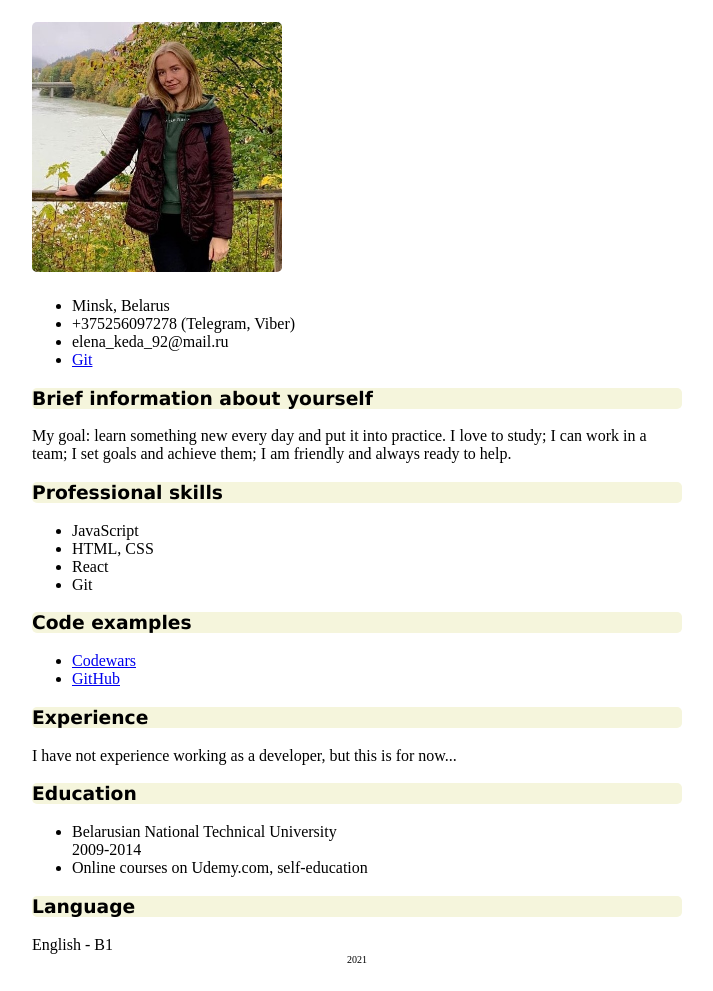
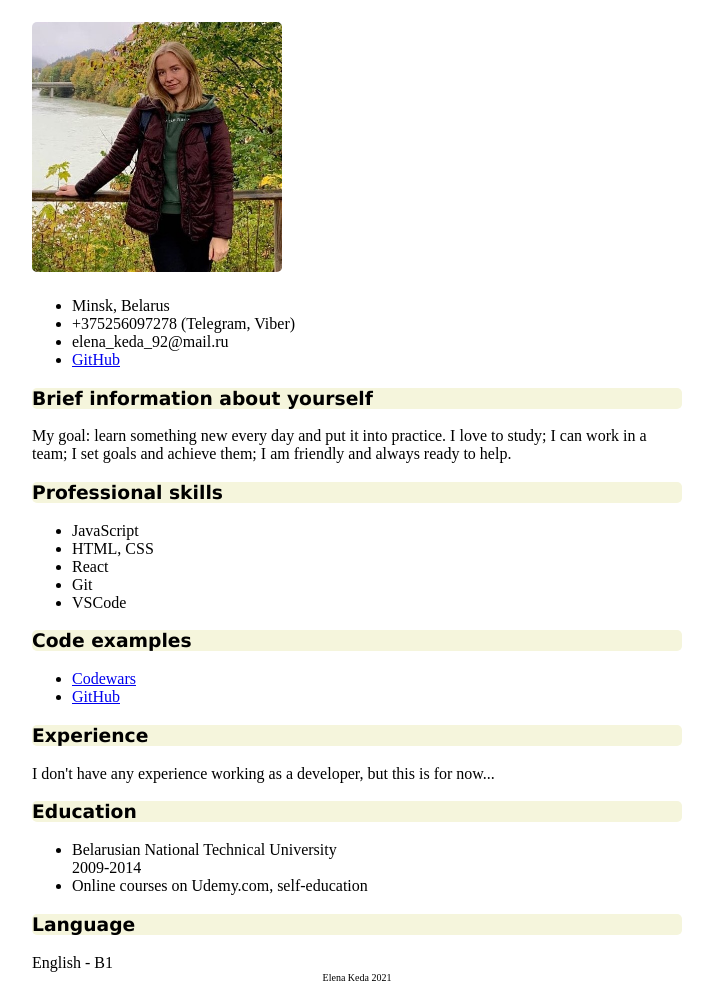
Before and after one commit to ElenaKeda/rsschool-cv, a plain HTML site: page index.html in a window 1280 px wide. Shown: the part 102-1093 px from the top of the page, without its empty margins (283-996 px from the left). Drawn offline with Linux system fonts and the light colour scheme.

Commit message:
fix: correct mistakes

```diff
--- a/index.html
+++ b/index.html
@@ -55,7 +55,7 @@
                 <li>Minsk, Belarus</li>
                 <li>+375256097278 (Telegram, Viber)</li>
                 <li>elena_keda_92@mail.ru</li>
-                <li><a href="https://github.com/ElenaKeda">Git</a></li>
+                <li><a href="https://github.com/ElenaKeda">GitHub</a></li>
             </ul>
         </div>
 
@@ -77,7 +77,7 @@
                 <li>HTML, CSS</li>
                 <li>React</li>
                 <li>Git</li>
-                <!-- <li>VSCode</li> -->
+                <li>VSCode</li>
             </ul>
         </div>
 
@@ -92,7 +92,7 @@
         <div>
             <h3>Experience</h3>
             <p>
-                I have not experience working as a developer, but this is for now...
+                I don't have any experience working as a developer, but this is for now...
             </p>
         </div>
 
@@ -111,7 +111,7 @@
         </div>
 
         <footer>
-            2021
+            Elena Keda 2021
         </footer>
     </main>
 </body>
```
